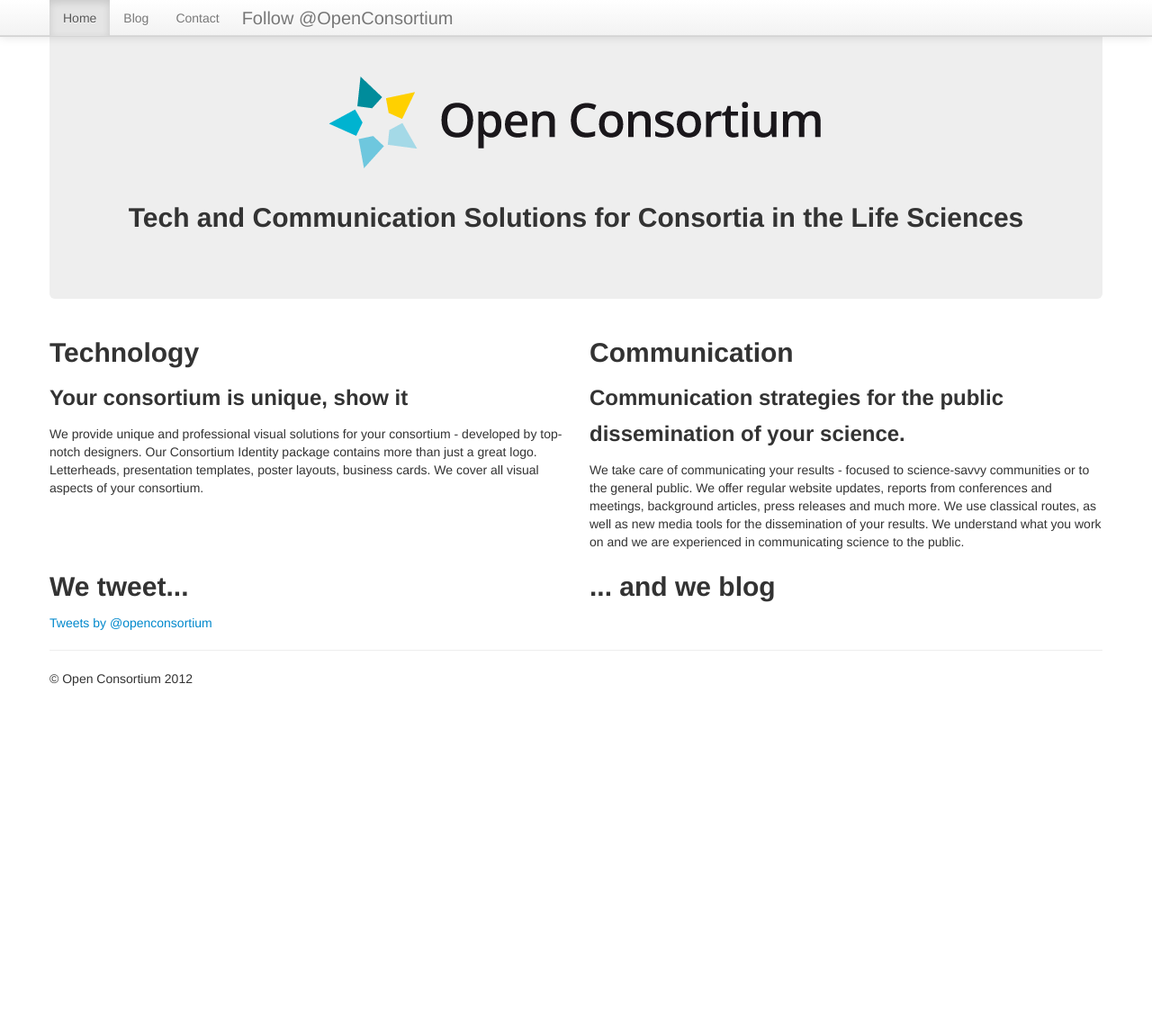
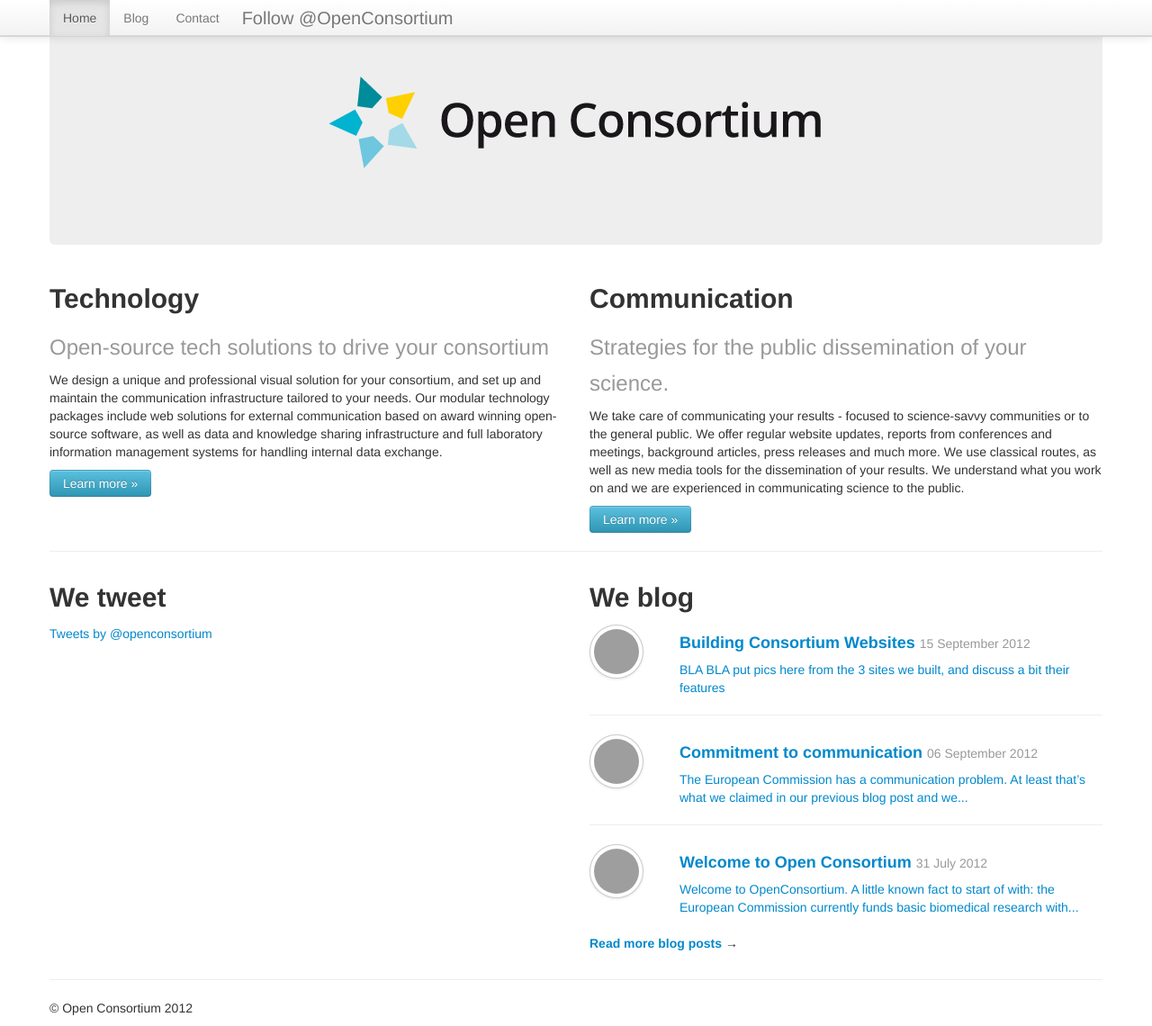
Before and after one commit to marzeelabs/open-consortium, a Jekyll site: the page built from index.html, in a window 1280 px wide and 1140 px high. Shown: the whole window at 90% size. Built offline with Jekyll 4.4.1, drawn with Linux system fonts in a browser that asks for light colours; nearby versions of some CDN libraries; comment, search, counter and statistics services are not loaded; grey boxes are pictures that could not be loaded.

Commit message:
Fixing the homepage

```diff
--- /dev/null
+++ b/_posts/blog/2012-09-15-building-consortium-websites.md
@@ -0,0 +1,14 @@
+---
+layout: blog
+title: "Building Consortium Websites"
+locale: ""
+description: ""
+category: "blog"
+tags: [Website]
+author: peter
+---
+{% include JB/setup %}
+
+BLA BLA
+
+put pics here from the 3 sites we built, and discuss a bit their features
--- a/index.html
+++ b/index.html
@@ -13,7 +13,7 @@ group: menu
     <a href="/">
       <img src="{{ site.IMG_PATH }}/oc_logo_600.png" alt="openconsortium-logo"/>
     </a>
-    <h2>{{ site.slogan }}</h2>
+    <!-- <h2>{{ site.slogan }}</h2> -->
   </center>
 </div>
 
@@ -21,73 +21,101 @@ group: menu
 <div id="products" class="row">
   <div class="span6">
     <h2>Technology</h2>
-    <h3>Your consortium is unique, show it</h3>
-    <p>We provide unique and professional visual solutions for your consortium - developed by top-notch designers. Our Consortium Identity package contains more than just a great logo. Letterheads, presentation templates, poster layouts, business cards. We cover all visual aspects of your consortium.</p>
-    <!-- <p><a class="btn" data-toggle="modal" href="#a">Learn more &raquo;</a></p> -->
+    <h1><small>Open-source tech solutions to drive your consortium</small></h1>
+      <p>
+      We design a unique and professional visual solution for your consortium, and set up and maintain the communication infrastructure tailored to your needs. Our modular technology packages include web solutions for external communication based on award winning open-source software, as well as data and knowledge sharing infrastructure and full laboratory information management systems for handling internal data exchange.
+      </p>
+    <div class="more-link">
+      <a class="btn btn-info" href="#a">Learn more &raquo;</a>
+    </div>
   </div>
 
   <div class="span6">
     <h2>Communication</h2>
-    <h3>Communication strategies for the public dissemination of your science.</h3>
+    <h1><small>Strategies for the public dissemination of your science.</small></h1>
     <p>We take care of communicating your results - focused to science-savvy communities or to the general public. We offer regular website updates, reports from conferences and meetings, background articles, press releases and much more. We use classical routes, as well as new media tools for the dissemination of your results. We understand what you work on and we are experienced in communicating science to the public.</p>
-    <!-- <p><a class="btn" data-toggle="modal" href="#a">Learn more &raquo;</a></p> -->
+    <div class="more-link">
+      <a class="btn btn-info" href="#a">Learn more &raquo;</a>
+    </div>
   </div>
 </div>
 
+<hr/>
+
+<!-- Your consortium is unique, show it
+We provide unique and professional visual solutions for your consortium - developed by top-notch designers. Our Consortium Identity package contains more than just a great logo. Letterheads, presentation templates, poster layouts, business cards. We cover all visual aspects of your consortium.
+
+So you can focus on what you are good at
+We set up and maintain the communication infrastructure tailored to your needs.  -->
+
+<!-- <div id="slogan" class="row">
+  <div class="well well-large">
+    <div class="slogan-text">
+      Open Consortium provides Tech and Communication Solutions for Consortia in the Life Sciences.
+    </div>
+      <a class="btn btn-large btn-info" href="/contact" title="Contact Us">Contact Us</a>
+  </div>
+</div>
+
+<hr/> -->
+
 <!-- Row of 2 columns -->
-<div id="about" class="row">
+<div id="talk" class="row">
 
   <div class="span6">
-    <h2>We tweet...</h2>
+    <h2>We tweet</h2>
     <a class="twitter-timeline" href="https://twitter.com/openconsortium" data-widget-id="243807105688145921">Tweets by @openconsortium</a>
     <script>!function(d,s,id){var js,fjs=d.getElementsByTagName(s)[0];if(!d.getElementById(id)){js=d.createElement(s);js.id=id;js.src="//platform.twitter.com/widgets.js";fjs.parentNode.insertBefore(js,fjs);}}(document,"script","twitter-wjs");</script>
   </div>
 
   <div class="span6">
-    <h2>... and we blog</h2>
+    <h2>We blog</h2>
 
-    {% assign posts_collate = site.posts %}
-    {% assign posts_max = 2 %}
-    {% capture category_filter %}{{ page.url | replace_first: '/', '' | replace: site.JB.archive_path, '' | replace: '/index.html', '' }}{% endcapture %}
+    {% for post in site.categories.blog  %}
 
-    <ul class="thumbnails">
-    {% for post in posts_collate  %}
+      <!-- Find the author -->
+      {% for author in site.team %}
+        {% if author[0] == post.author %}
+          {% assign curr_author = author[1] %}
+        {% endif %}
+      {% endfor %}
 
-      {% if post.category == category_filter or category_filter == '_all' %}
-        {% if posts_max > 0 %}
-          {% posts_max | minus: 1 | posts_max %}
-          {{ posts_max | debug }}
-          <li class="span6">
-            <a href="{{ post.url }}">
-              <div class="row">
-                <div class="span2">
-                  <div class="thumbnail">
-                    {% if post.default_image.thumb %}
-                      {% capture default_image_thumb %}{{ post.default_image.thumb }}{% endcapture %}
-                    {% else %}
-                      {% capture default_image_thumb %}{{ site.blog.default_image.thumb }}{% endcapture %}
-                    {% endif %}
-                    <img class="thumb" src="{{ default_image_thumb }}" alt="">
-                    {% assign default_image_thumb = nil %}
-                  </div>
-                </div>
-                <div class="span4">
-                  <div class="caption">
-                    <h5>{{ post.title }}</h5>
-                    <p>{{ post.description }}</p>
-                    <p>{{ post.date | date: "%e %B %Y" }}</p>
-                  </div>
-                </div>
-              </div>
+      <div class="row">
+        <span class="span1">
+          <img src="http://placekitten.com/50/50" alt="{{ curr_author.name | downcase | replace: ' ', '-'}}" title="{{ curr_author.name }}" class="img-circle img-polaroid" />
+        </span>
+
+        <span class="span5">
+
+        <!-- <span class="span6">       -->
+          <div class="teaser-home">
+            <a href="{{ BASE_PATH }}{{ post.url }}">
+            <!-- <h4>{{ post.title }} <small>by <b>{{ curr_author.name}}</b></small></h4> -->
+            <h4>{{ post.title }} <small>{{ post.date | date_to_long_string }}</small></h4>
+            {{ post.content | strip_html | truncatewords:20}}
             </a>
-          </li>
-        {% endif %}
+          </div>
+          <!-- <div class="tags tags-teaser">
+            {% assign tags_list = post.tags %}
+            {% include JB/tags_list %}
+          </div> -->
+        </span>
+      </div>
+
+      {% if forloop.last == false %}
+        <hr/>
       {% endif %}
+
     {% endfor %}
-    </ul>
 
-    {% assign posts_collate = nil %}
-    {% assign category_filter = nil %}
+    <br/>
+    <p class="more-link">
+      <strong>
+        <a title="Fleetio fleet management software reviews" href="/testimonials"> Read more blog posts</a>
+        →
+      </strong>
+    </p>
+
  </div>
 
 </div>
```
Also changed, not shown: assets/themes/oc/css/style.css (+35 -3 lines).
